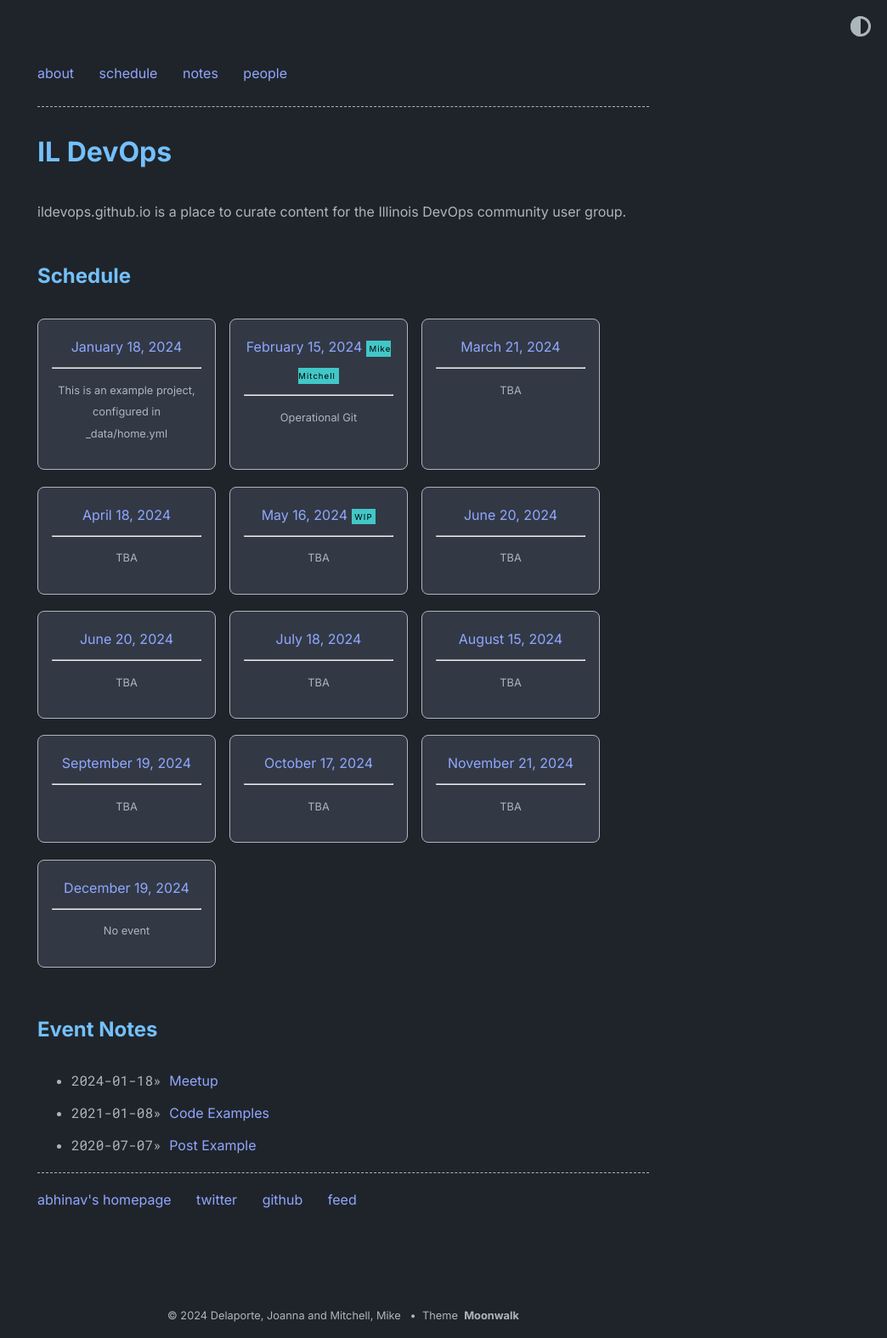
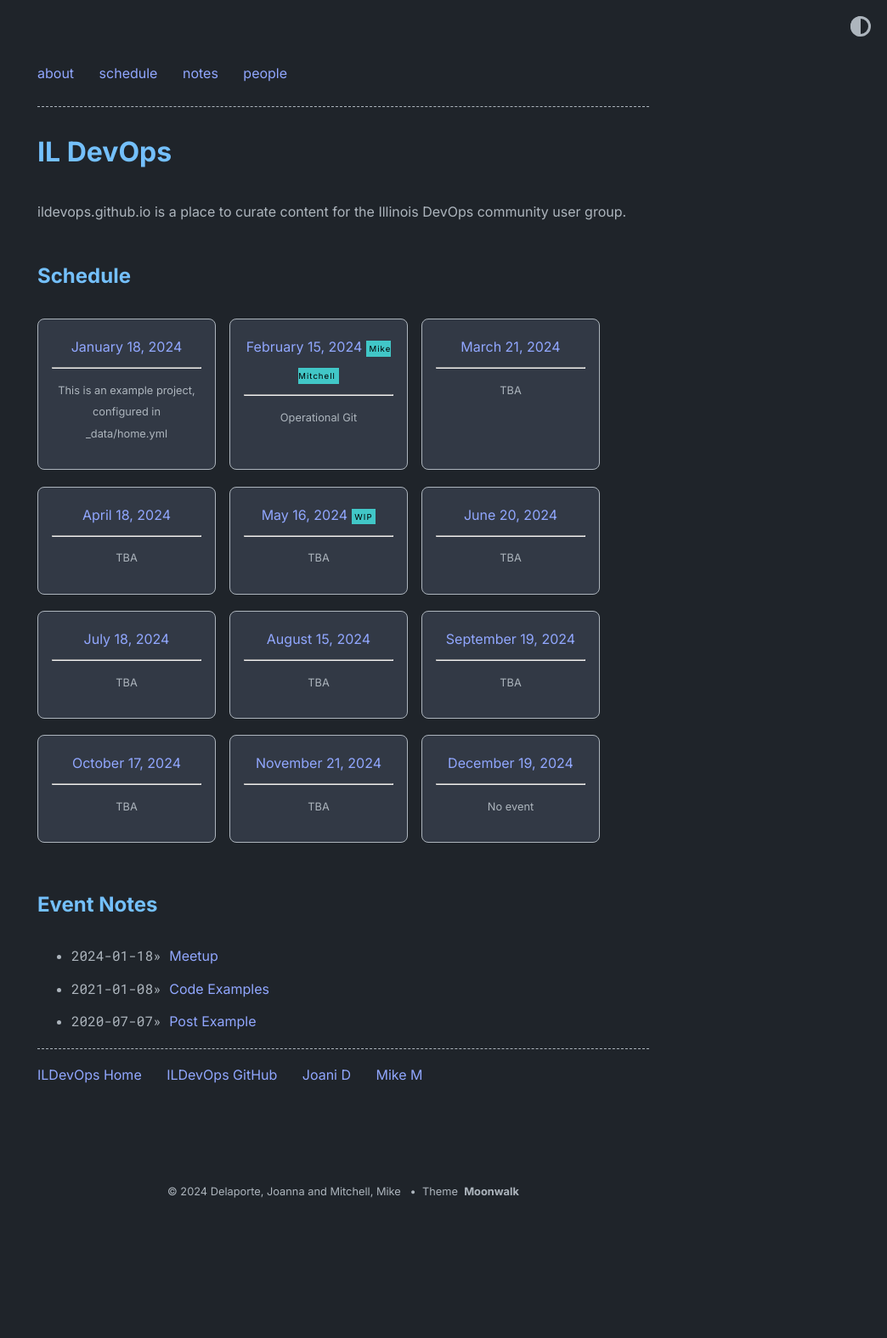
Before and after one commit to ILDevOps/ildevops.github.io, a Jekyll site: the page built from index.md, in a window 1280 px wide. Shown: the whole page at 85% size, without its empty margins (236-1280 px from the left). Built offline with Jekyll 4.4.1, drawn with Linux system fonts in a browser that asks for light colours; after the commit the page ends 1429 px from its top, so only the background shows below that.

Commit message:
Update home.yml
There's only one June per year

```diff
--- a/_data/home.yml
+++ b/_data/home.yml
@@ -34,10 +34,6 @@ project_entries:
     url: blog
     desc: TBA
     highlight: WIP
-
-  - title: June 20, 2024
-    url: blog
-    desc: TBA
 
   - title: June 20, 2024
     url: blog
@@ -86,17 +82,17 @@ old_project_entries:
     desc: The better people know you, the better they collaborate
 
 footer_entries:
-  - title: abhinav's homepage
-    url: https://www.abhinav.co
+  - title: ILDevOps Home
+    url: https://ildevops.github.io
 
-  - title: twitter
-    url: https://twitter.com/abhinav
+  - title: ILDevOps GitHub
+    url: https://github.com/ILDevOps
 
-  - title: github
-    url: https://github.com/abhinavs
+  - title: Joani D
+    url: https://linkedin.com/in/joanna-delaporte
 
-  - title: feed
-    url: feed.xml
+  - title: Mike M
+    url: http://www.mikemitchell.info/
 
 misc_entries:
   - title: this is an example vertical list
```
